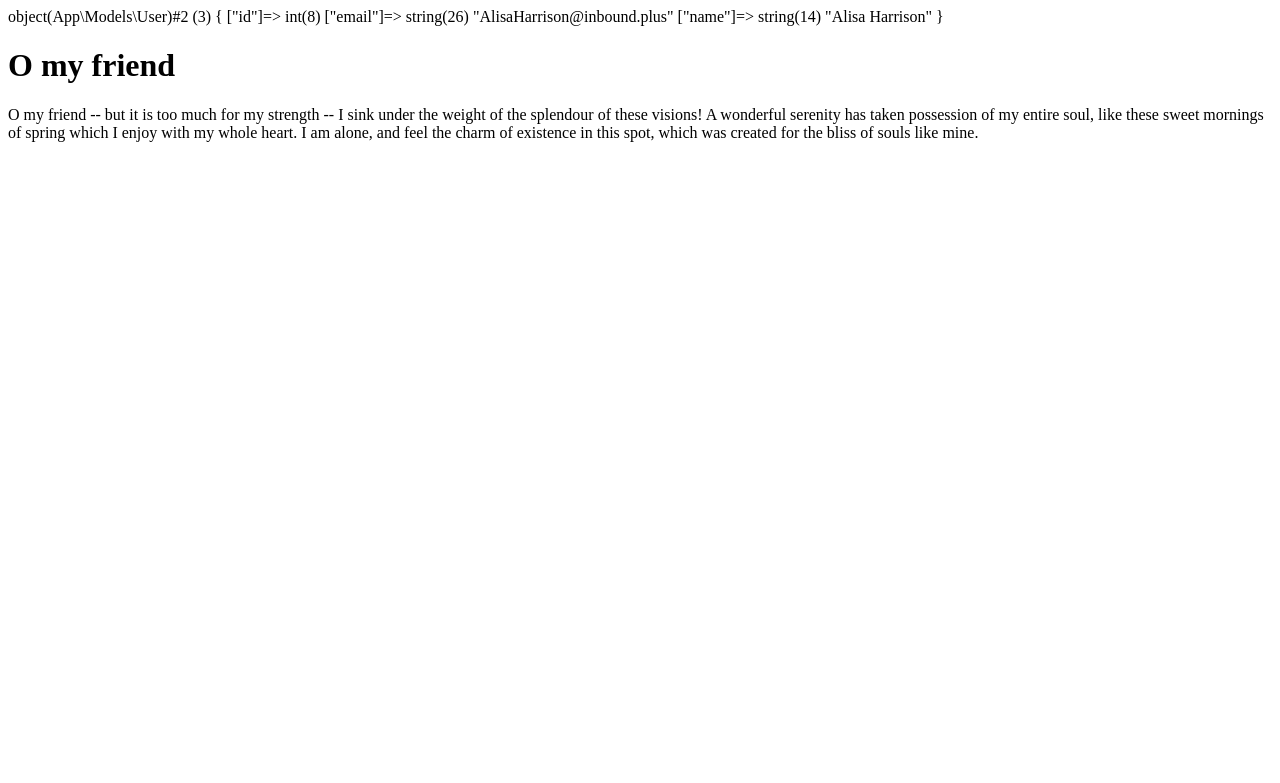
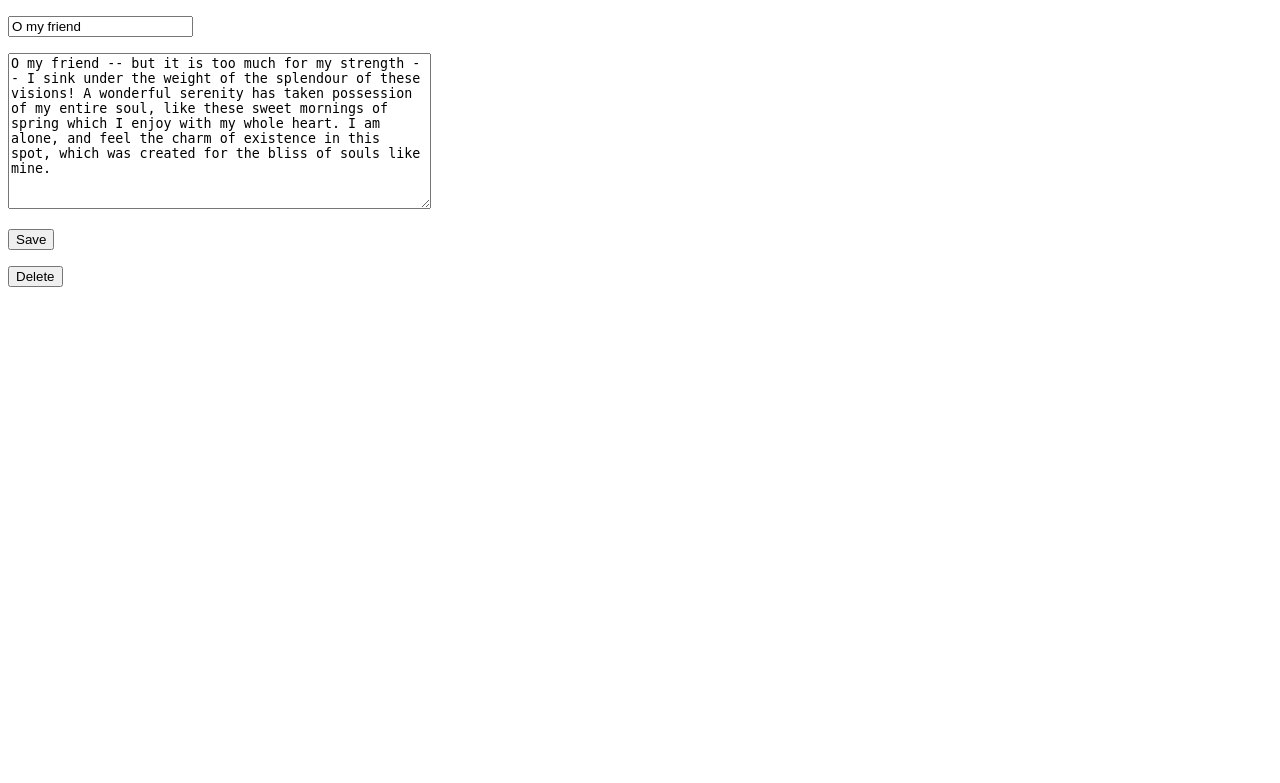
Before and after one commit to sergiienko/php2, a PHP site: page /index.php?id=7 in a window 1280 px wide. Shown: the top 783 px of the page. Run offline with PHP 8.4, Linux system fonts and the light colour scheme; data comes from the database, SQL or seed files in the repository.

Commit message:
+ basic dashboard for news.

```diff
--- a/App/Models/Model.php
+++ b/App/Models/Model.php
@@ -20,7 +20,8 @@ abstract class Model
         );
     }
 
-    public static function findById($id) {
+    public static function findById($id)
+    {
         $db = Db::instance();
         $res = $db->query(
             'SELECT * FROM ' . static::TABLE . ' WHERE id = :id',
--- a/App/Models/News.php
+++ b/App/Models/News.php
@@ -15,7 +15,7 @@ class News
     public static function getRecent() {
         $db = Db::instance();
         return $db->query(
-            'SELECT * FROM '. self::TABLE . ' ORDER BY id DESC LIMIT 3',
+            'SELECT * FROM '. self::TABLE . ' ORDER BY id DESC LIMIT 5',
             [],
             self::class
         );
--- a/App/Views/article.html
+++ b/App/Views/article.html
@@ -5,8 +5,25 @@
     <title><?php echo $article->title; ?></title>
 </head>
 <body>
-    <h1><?php echo $article->title; ?></h1>
-    <p><?php echo $article->text; ?></p>
+    <form method="post">
+        <p>
+            <input type="text" name="article[title]" value="<?php echo $article->title; ?>">
+        </p>
+        <p>
+            <textarea name="article[text]" cols="50" rows="10"><?php echo $article->text; ?></textarea>
+        </p>
+        <p>
+            <input type="submit" value="Save">
+        </p>
+        <input type="hidden" name="article[id]" value="<?php echo $article->id; ?>">
+        <input type="hidden" name="action" value="edit">
+    </form>
+
+    <form method="post">
+        <input type="submit" value="Delete">
+        <input type="hidden" name="article[id]" value="<?php echo $article->id; ?>">
+        <input type="hidden" name="action" value="delete">
+    </form>
 
 </body>
 </html>
--- a/index.php
+++ b/index.php
@@ -13,7 +13,26 @@ $user->email = 'AlisaHarrison@inbound.plus';
 $user->name = 'Alisa Harrison';
 $user->save();
 
-var_dump($user);
+//var_dump($user);
+
+if (isset($_POST['action'])) {
+    $article = new News();
+    if (isset($_POST['article']['id'])) {
+        $article->id = $_POST['article']['id'];
+    }
+    switch($_POST['action']) {
+        case 'add':
+        case 'edit':
+            $article->title = $_POST['article']['title'];
+            $article->text = $_POST['article']['text'];
+            $article->save();
+            break;
+
+        case 'delete':
+            $article->delete();
+            break;
+    }
+}
 
 if (isset($_GET['id'])) {
     $article = News::findById($_GET['id']);
```
Also changed, not shown: App/Views/news.html (+13 -0 lines).
